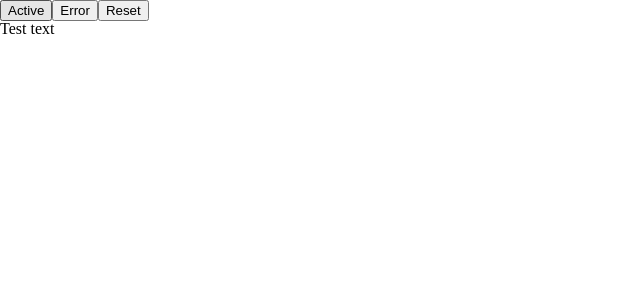
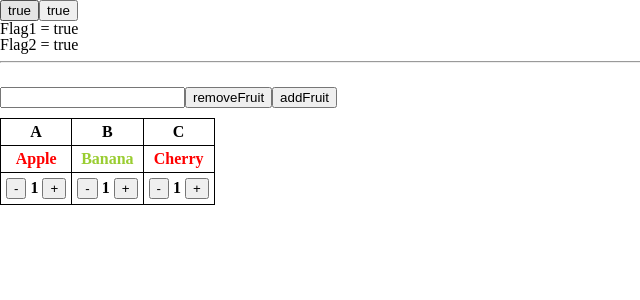
Before and after one commit to wasamilk/vue3_webpack_template, a Vue app: page / in a window 1280 px wide. Shown: the top 300 px of the page, without its empty margins (0-640 px from the left). Built offline with nearby package versions, Linux system fonts and the light colour scheme.

Commit message:
'fruit-table'

```diff
--- a/src/App.vue
+++ b/src/App.vue
@@ -1,44 +1,172 @@
 <template>
-  <button @click="clickeActive">Active</button>
-  <button @click="clickeError">Error</button>
-  <button @click="clickeReset">Reset</button>
-  <h1 :class="{active:isActive, error:hasError}">Test text</h1>
+  <button @click="changeFlag1">{{ isShow1 }}</button>
+  <button @click="changeFlag2">{{ isShow2 }}</button>
+  <h1 v-if="isShow1">
+    Flag1 = {{ isShow1 }}
+  </h1>
+  <h1 v-if="isShow2">
+    Flag2 = {{ isShow2 }}
+  </h1>
+  <h1 v-else>
+    v-else 1
+  </h1>
+  <hr/>
+  <br/>
+  <input type="text" v-model="inputTxt"/>
+  <button @click="removeFruit">removeFruit</button>
+  <button @click="addFruit">addFruit</button>
+
+  <template v-if="isFruitsExist()">
+    <table class="addTopMargin">
+      <tr>
+        <th v-for="fruit in fruits" :key="fruit">{{fruit.at(0)}}</th>
+      </tr>
+      <tr>
+        <td v-for="fruit in fruits"
+            :key="fruit"
+            :class="fruit.toLowerCase()">
+          {{fruit}}
+        </td>
+      </tr>
+      <tr>
+        <td  v-for="fruit in fruitsObj" :key="fruit">
+          <button @click="btnTest" :class="fruit.name">-</button>
+          {{ fruit.cnt }}
+          <button @click="btnTest" :class="fruit.name">+</button>
+        </td>
+      </tr>
+    </table>
+  </template>
+  <template v-else>
+    <h1 class="no-fruit">no fruits</h1>
+  </template>
+
 
 </template>
 
 <script>
 import Fruit from '~/components/Fruit'
 export default{
-  components: {
-    Fruit: Fruit
-  },
   data(){
     return {
-      isActive:false,
-      hasError: false
+      isShow1: true,
+      isShow2: true
+      ,fruits : ['Apple','Banana','Cherry']
+      ,inputTxt:''
+      ,count: 0
+      ,fruitsObj:{}
+    }
+  }, methods: {
+    changeFlag1(){
+      this.isShow1 = !(this.isShow1);
+    },
+    changeFlag2(){
+      this.isShow2 = !(this.isShow2);
+    },
+    isFruitsExist(){
+      if(this.fruits==undefined || this.fruits.length==0){
+        return false;
+      } else {
+        return true;
+      }
+    },
+    removeFruit() {
+      const newTxt = this.inputTxtToUpper;
+      this.fruits = this.fruits.filter(function(e) { return e !== newTxt })
+      this.fruitsObj = this.fruitsObj.filter(function(e) { return e.name !== newTxt })
+    },
+    addFruit() {
+      if(this.inputTxtToUpper.length == 0){
+        alert('empty!');
+        return;
+      }
+      else if( this.fruits.includes(this.inputTxtToUpper) ) {
+        alert('already exist')
+        return;
+      }
+      this.sortingFruits = this.inputTxtToUpper;
+    },
+    btnTest(e) {
+      const btnType = e.target.innerText;
+      const btnClass = e.target.className;
+      this.fruitsObj = this.fruitsObj.map(fruit => {
+        // console.log(fruit)
+        if (fruit.name === btnClass) {
+          if(btnType == '+'){
+            fruit.cnt += 1
+          }else if(fruit.cnt == 1){
+            //remove
+          }else {
+            fruit.cnt -= 1
+          }
+        }
+        return fruit
+      })
     }
   },
-  methods: {
-    clickeActive(){
-      this.isActive = true;
+  computed: {
+    inputTxtToUpper() {
+      return this.inputTxt.charAt(0).toUpperCase() + this.inputTxt.slice(1).toLowerCase()
     },
-    clickeError(){
-      this.hasError = true;
-    },
-    clickeReset(){
-      this.isActive = false;
-      this.hasError = false;
+    sortingFruits: {
+      // get() {
+      //   return this.fruits.sort();
+      // },
+      set(newTxt) {
+        this.fruits.push(newTxt);
+        this.fruits.sort();
+        const arrIndx = this.fruits.indexOf(newTxt);
+        this.fruitsObj.splice(arrIndx, 0, {name:newTxt, cnt:1});
+      }
     }
+    // ,
+    // countingFruits: {
+    //   set(fruit) {
+    //     console.log('countingFruits : ', this.fruitsObj[fruit]);
+    //   }
+    // }
+  },
+  mounted() {
+    this.fruitsObj = this.fruits.map((fruit) => {
+      return {
+        cnt: 1,
+        name: fruit
+      }
+    })
+    console.log(typeof this.fruitsObj)  //object
+    console.log(this.fruitsObj)  //object
   }
 }
 </script>
 
 <style lang="scss">
-  .active {
+  table, th, td {
+    border: 1px solid black;
+    padding: 5px;
     font-weight: bold;
+    text-align: center;
+  }
+  .apple, .cherry, .tomato {
+    color:red;
+  }
+  .banana, .lemon {
+    color:yellowgreen;
+  }
+  .grape {
+    color:purple;
+  }
+  .orange {
+    color:orange;
   }
 
-  .error {
+  .addTopMargin {
+    margin-top: 10px;
+  }
+
+  .no-fruit {
+    font-size: 30px;
+    font-weight: bold;
     color:red;
   }
+
 </style>
```
